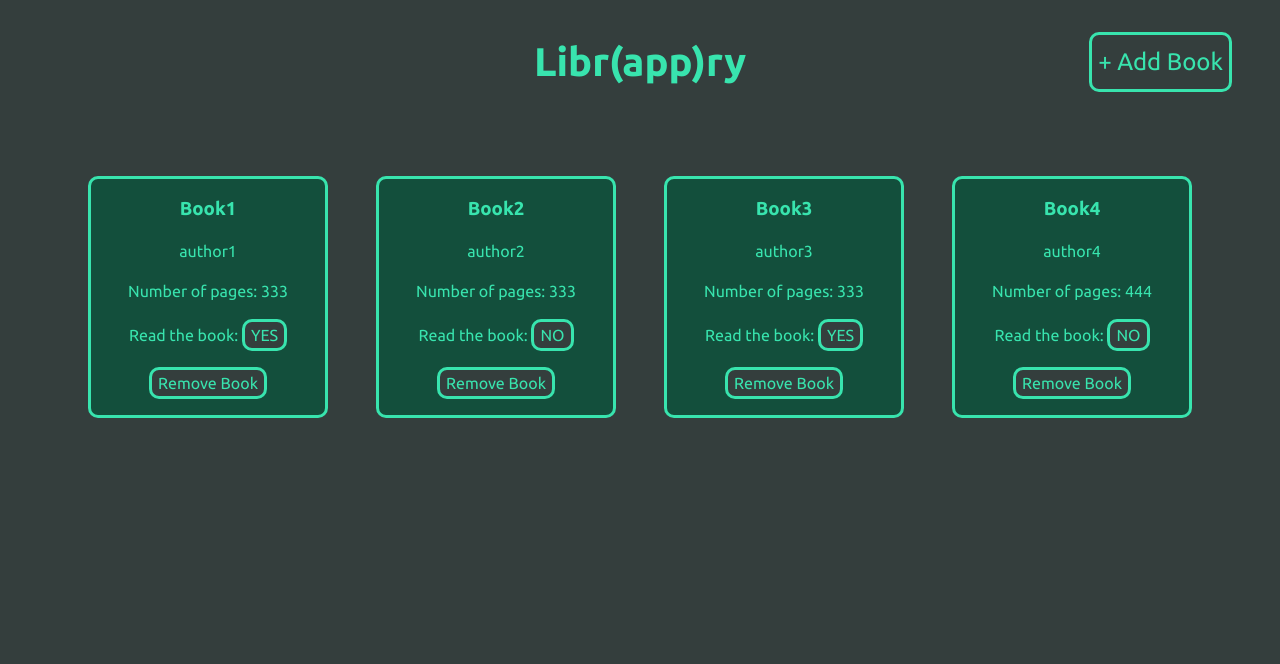
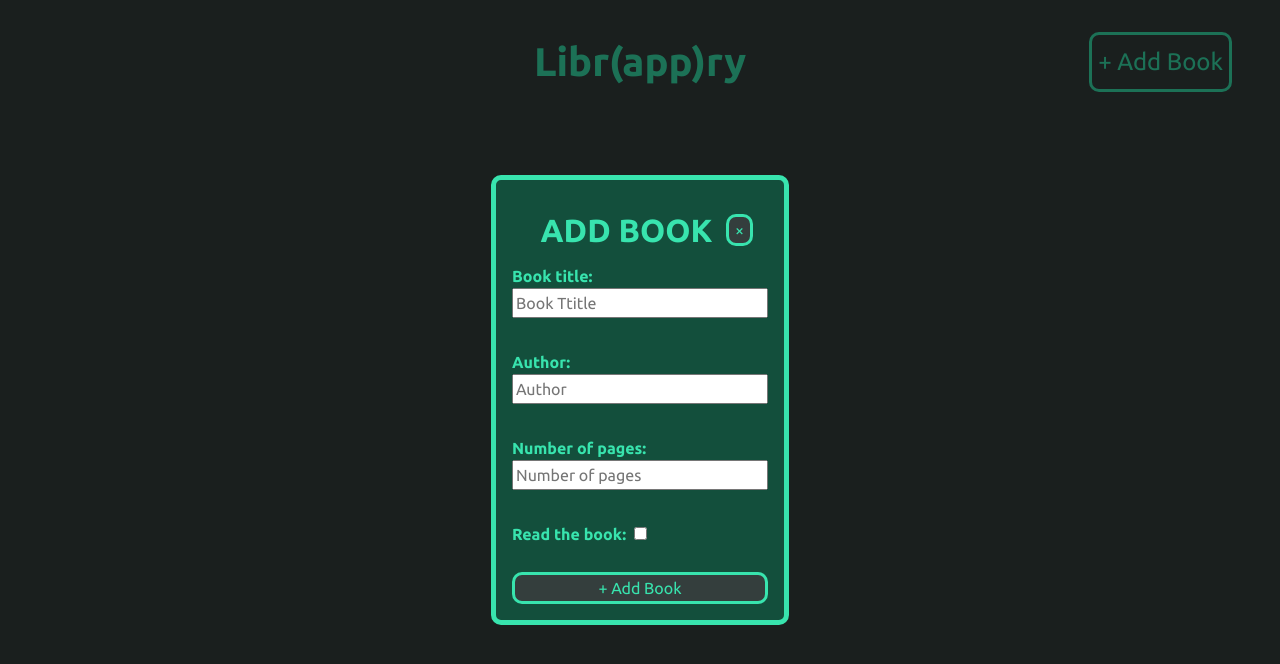
Before and after one commit to patrick-potocny/js_training, a plain HTML site: page library/index.html in a window 1280 px wide. Both pictures are taken after a click on the button "+ Add Book". Drawn offline with Linux system fonts and the light colour scheme.

Commit message:
Finished library

```diff
--- a/library/index.html
+++ b/library/index.html
@@ -12,10 +12,40 @@
     <title>Library</title>
 </head>
 <body>
+    <!-- MODAL -->
+    <div class="modal" id="modal">
+        <div class="modal-header">
+          <div></div>
+          <div class="modal-title">ADD BOOK</div>
+          <button data-close-button class="close-button">&times;</button>
+        </div>
+        <div class="modal-body">
+          <form onsubmit="addBook(); return false" class="form-container">
+            <label for="book-title"><b>Book title:</b></label>
+            <input type="text" placeholder="Book Ttitle" id="book-title" required>
+
+            <label for="book-author"><b>Author:</b></label>
+            <input type="text" placeholder="Author" id="book-author" required>
+
+            <label for="book-pages"><b>Number of pages:</b></label>
+            <input type="number" placeholder="Number of pages" id="book-pages" required>
+
+            <label>
+              <b>Read the book:</b>
+              <input type="checkbox" id="book-read">
+            </label>
+
+            <button class="btn" type="submit">+ Add Book</button>
+
+          </form>
+        </div>
+      </div>
+    <!-- MODAL -->
+
     <header>
         <nav class="navbar">
             <h1 class="logo">Libr(app)ry</h1>
-            <button class="add-book">+ Add Book</button>
+            <button class="add-book" data-modal-target="#modal">+ Add Book</button>
         </nav>
     </header>
 
@@ -23,5 +53,7 @@
         <section class="books" id="books-grid"></section>
     </main>
 
+    <div id="modal-overlay"></div>
+
 </body>
 </html>
--- a/library/script.js
+++ b/library/script.js
@@ -13,16 +13,6 @@ function Book(title, author, pages, read) {
         }
     }
 }
-
-function addBookToLibrary(title, author, pages, read) {
-    const newBook = new Book(title, author, pages, read);
-    myLibrary.push(newBook);
-}
-
-addBookToLibrary('Book1', 'author1', '333', 'YES');
-addBookToLibrary('Book2', 'author2', '333', 'NO');
-addBookToLibrary('Book3', 'author3', '333', 'YES');
-addBookToLibrary('Book4', 'author4', '444', 'NO');
 
 
 function updateBooks(library) {
@@ -55,3 +45,61 @@ function removeBook(element) {
 }
 
 updateBooks(myLibrary)
+
+// MODAL (Adding books)
+const openModalButtons = document.querySelectorAll('[data-modal-target]')
+const closeModalButtons = document.querySelectorAll('[data-close-button]')
+const overlay = document.getElementById('modal-overlay')
+
+openModalButtons.forEach(button => {
+    button.addEventListener('click', () => {
+      const modal = document.querySelector(button.dataset.modalTarget)
+      openModal(modal)
+    })
+  })
+
+  overlay.addEventListener('click', () => {
+    const modals = document.querySelectorAll('.modal.active')
+    modals.forEach(modal => {
+      closeModal(modal)
+    })
+  })
+
+  closeModalButtons.forEach(button => {
+    button.addEventListener('click', () => {
+      const modal = button.closest('.modal')
+      closeModal(modal)
+    })
+  })
+
+  function openModal(modal) {
+    if (modal == null) return
+    modal.classList.add('active')
+    overlay.classList.add('active')
+  }
+
+  function closeModal(modal) {
+    if (modal == null) return
+    modal.classList.remove('active')
+    overlay.classList.remove('active')
+  }
+
+
+function addBook() {
+    const title = document.getElementById("book-title").value
+    const author = document.getElementById("book-author").value
+    const pages = document.getElementById("book-pages").value
+    let read = document.getElementById("book-read").checked
+    read = read ? 'YES' : 'NO'
+
+    const newBook = new Book(title, author, pages, read);
+    myLibrary.push(newBook);
+
+    updateBooks(myLibrary)
+
+    const modal = document.getElementById('modal')
+    closeModal(modal)
+
+    const form = document.getElementsByClassName('form-container')[0]
+    form.reset()
+}
--- a/library/style.css
+++ b/library/style.css
@@ -118,6 +118,10 @@ body {
   font-size: 1.5rem;
 }
 
+.modal-title {
+  font-size: 2rem;
+  font-weight: 700;
+}
 
 /* MAIN CSS */
 header {
@@ -171,3 +175,55 @@ main {
   justify-items: center;
   gap: 2rem;
 }
+
+/* MODAL */
+.modal {
+  position: fixed;
+  top: 50%;
+  left: 50%;
+  transform: translate(-50%, -50%) scale(0);
+  transition: 200ms ease-in-out;
+  border: 5px solid var(--clr-prim);
+  border-radius: 10px;
+  z-index: 10;
+  background-color: var(--clr-card);
+  max-width: 80%;
+  padding: 1rem;
+}
+
+.modal.active {
+  transform: translate(-50%, -50%) scale(1);
+}
+
+.modal-header {
+  padding: 10px 15px;
+  display: flex;
+  justify-content: space-between;
+  align-items: center;
+}
+
+.form-container {
+  display: flex;
+  flex-direction: column;
+}
+
+input {
+  margin-bottom: 2rem;
+}
+
+#modal-overlay {
+  position: fixed;
+  opacity: 0;
+  transition: 200ms ease-in-out;
+  top: 0;
+  left: 0;
+  right: 0;
+  bottom: 0;
+  background-color: rgba(0, 0, 0, .5);
+  pointer-events: none;
+}
+
+#modal-overlay.active {
+  opacity: 1;
+  pointer-events: all;
+}
```
